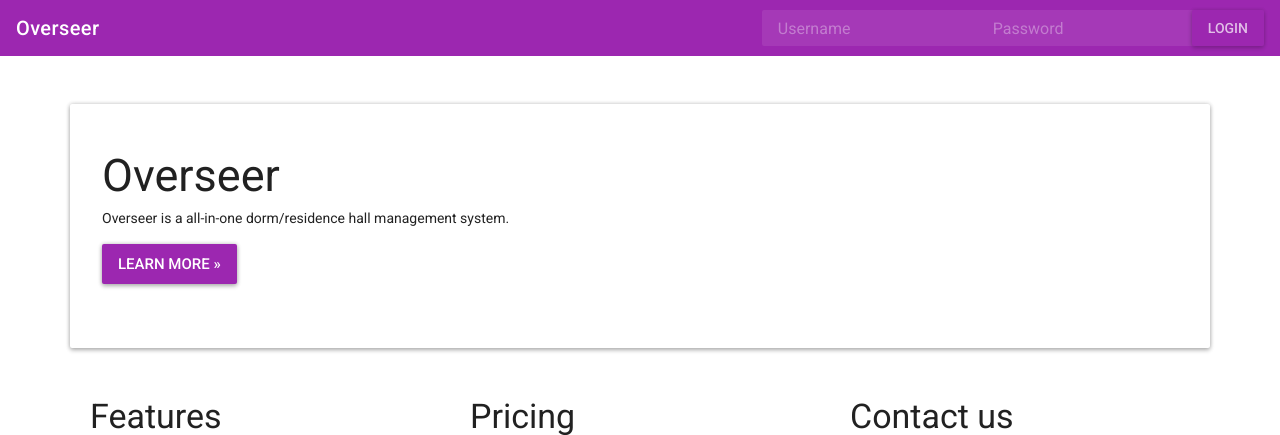
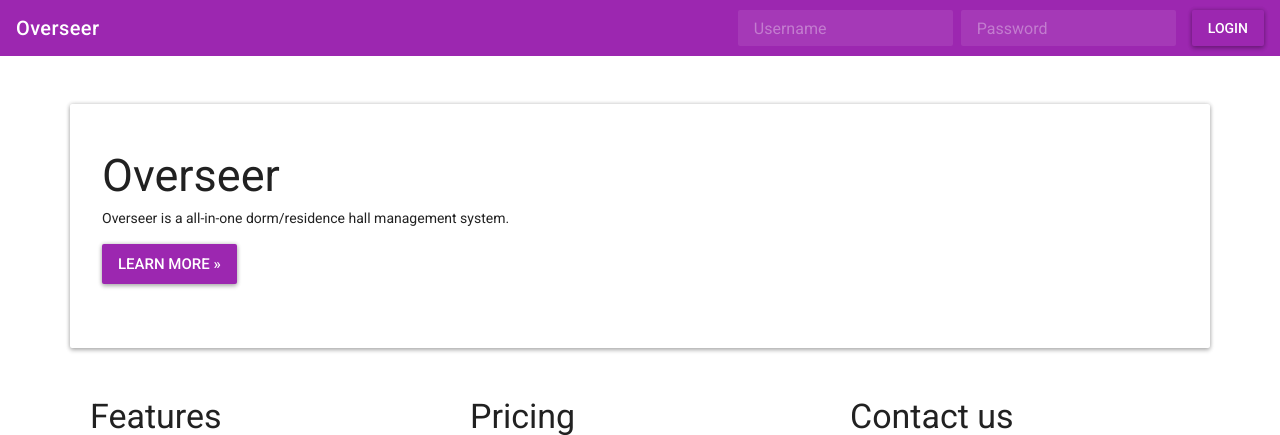
Before and after one commit to azy2/Overseer, a Flask app: page / in a window 1280 px wide. Shown: the top 435 px of the page. Run offline with Flask 2, Linux system fonts and the light colour scheme; parts of the project's set-up code (start-up, migrations or seed data) failed here and were passed over; some libraries are stand-ins or nearby versions.

Commit message:
Properly separated login form visually

```diff
--- a/ovs/static/css/custom.css
+++ /dev/null
@@ -1,7 +0,0 @@
-.navbar .input-group .form-control:not(:first-child) {
-  padding-left: 1rem;
-}
-
-.navbar .input-group .form-control:not(:last-child) {
-  padding-right: 1rem;
-}
--- a/ovs/templates/base.html
+++ b/ovs/templates/base.html
@@ -7,7 +7,6 @@
         <title>{% block title %}{% endblock %}</title>
         <meta name="description" content="">
         <link rel="stylesheet" href="{{ url_for('static', filename='css/material.min.css') }}">
-        <link rel="stylesheet" href="{{ url_for('static', filename='css/custom.css') }}">
         <link href="https://fonts.googleapis.com/css?family=Roboto:300,300i,400,400i,500,500i,700,700i" rel="stylesheet">
         <link href="https://fonts.googleapis.com/icon?family=Material+Icons" rel="stylesheet">
         <link href="{{ url_for('static', filename='css/animate.css') }}" rel="stylesheet">
@@ -88,13 +87,11 @@
                 </div>
 
                 <form class="form-inline" method="post" action="/auth/login" >
-                    <div class="input-group" >
-                        <input type="hidden" name="csrf_token" value="{{ csrf_token() }}"/>
-                        <input type="text" id="email" name="email" class="form-control" placeholder="Username" aria-label="Username" aria-describedby="basic-addon1" >
-                        <input type="password" id="password" name="password" class="form-control" placeholder="Password" aria-label="Username" aria-describedby="basic-addon1" >
-                        <div class="input-group-append" >
-                            <button type="submit" class="btn btn-primary" >Login</button>
-                        </div>
+                    <input type="hidden" name="csrf_token" value="{{ csrf_token() }}"/>
+                    <input type="text" id="email" name="email" class="form-control mr-2" placeholder="Username" aria-label="Username" aria-describedby="basic-addon1" >
+                    <input type="password" id="password" name="password" class="form-control" placeholder="Password" aria-label="Username" aria-describedby="basic-addon1" >
+                    <div class="input-group-append" >
+                        <button type="submit" class="btn btn-primary" >Login</button>
                     </div>
                 </form>
             {% endif %}
```
